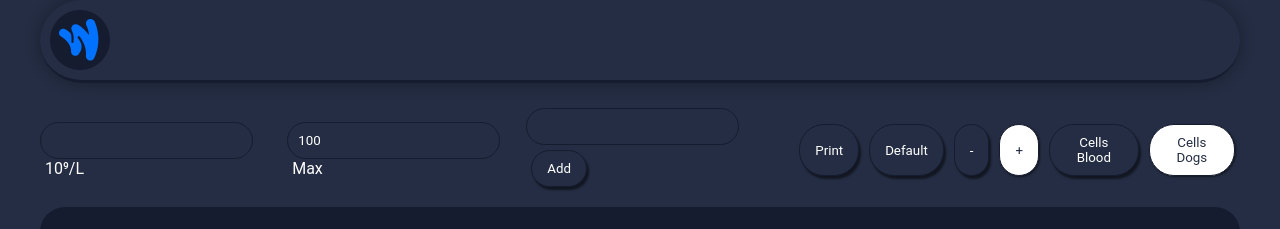
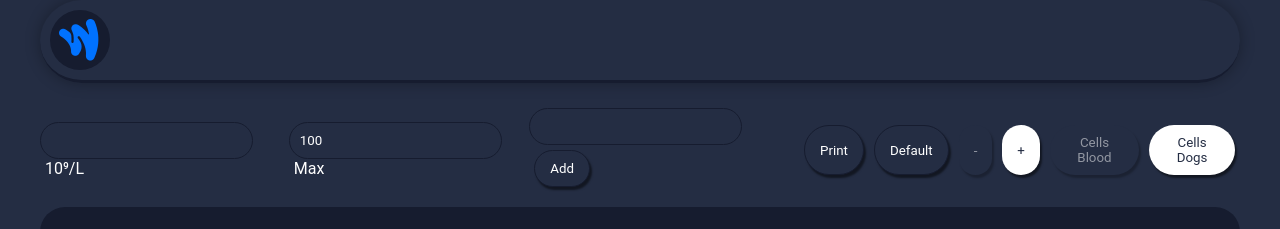
Before and after one commit to tsuker26/wbc-counter, a React (Create React App) app: page / in a window 1280 px wide. Shown: the top 229 px of the page. Built offline with nearby package versions, Linux system fonts and the light colour scheme.

Commit message:
refactor

```diff
--- a/src/components/Setting/Setting.tsx
+++ b/src/components/Setting/Setting.tsx
@@ -42,7 +42,7 @@ const Setting: FC<SettingProps> = ({clear}) => {
                     type="text"
                     value={add}
                     onChange={((e: ChangeEvent<HTMLInputElement>) => setAdd(e.target.value))}/>
-                <button onClick={addCell}>Add</button>
+                <Button fn={addCell}>Add</Button>
             </div>
             <div className={'btn'}>
                 <Button fn={window.print}>Print</Button>
--- a/src/components/Table/Row/Row.tsx
+++ b/src/components/Table/Row/Row.tsx
@@ -64,9 +64,12 @@ const Row: FC<RowProps> =
         };
         //Показ/скрытие подстрок
         const hidingSub = () => {
-            setHidingSubRow(!hidingSubRow)
-            if (hidingSubRow) setTimeout(() => setSubRowActive(false), 1000)
-            else setSubRowActive(true)
+           if(count===0){
+               setHidingSubRow(!hidingSubRow)
+               if (hidingSubRow) setTimeout(() => setSubRowActive(false), 1000)
+               else setSubRowActive(true)
+           }else    alert('Сбросьте в начальное состояние ')
+
         }
         //Удаление на десктопе
         const deleteClick = () => {
--- a/src/components/UI/Button/Button.tsx
+++ b/src/components/UI/Button/Button.tsx
@@ -4,6 +4,6 @@ interface buttonProps {
     fn: () => void
 }
 
-const Button: FC<PropsWithChildren<buttonProps>> = ({fn, children}) => <button onClick={fn}>{children}</button>;
+const Button: FC<PropsWithChildren<buttonProps>> = ({fn, children}) => <button className={'button'} onClick={fn}>{children}</button>;
 
 export default Button;
--- a/src/components/UI/Button/button.scss
+++ b/src/components/UI/Button/button.scss
@@ -1,5 +1,5 @@
 @import "src/styles/variables";
-button {
+.button {
   padding: 10px 15px;
   margin: 5px;
   background-color: $basic-colors;
--- a/src/components/UI/Selector/selector.scss
+++ b/src/components/UI/Selector/selector.scss
@@ -5,18 +5,19 @@
     margin: 5px;
     background-color: $basic-colors;
     color: $white;
-    border: 1px solid $additional-colors;
+    border: 0;
     border-radius: 25px;
     cursor: pointer;
+    opacity: 0.5;
     box-shadow: 2px 3px 2px rgba(0, 0, 0, 0.5);
     &:hover {
       background-color: #1e66bf;
     }
 
     &.active {
+      opacity: 1;
       background-color: $white;
       color: $basic-colors;
-      box-shadow: 1px 1px 2px rgba(0, 0, 0, 0.5);
     }
 
   }
```
